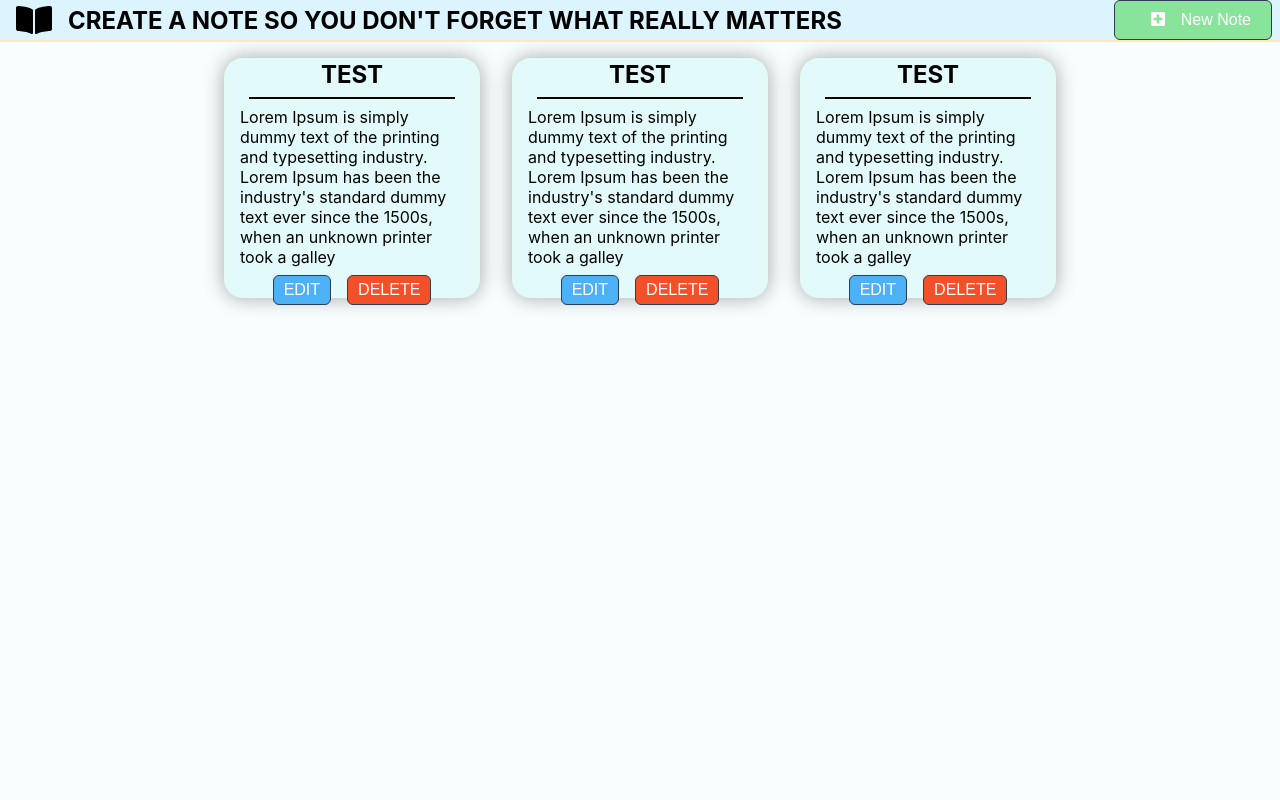
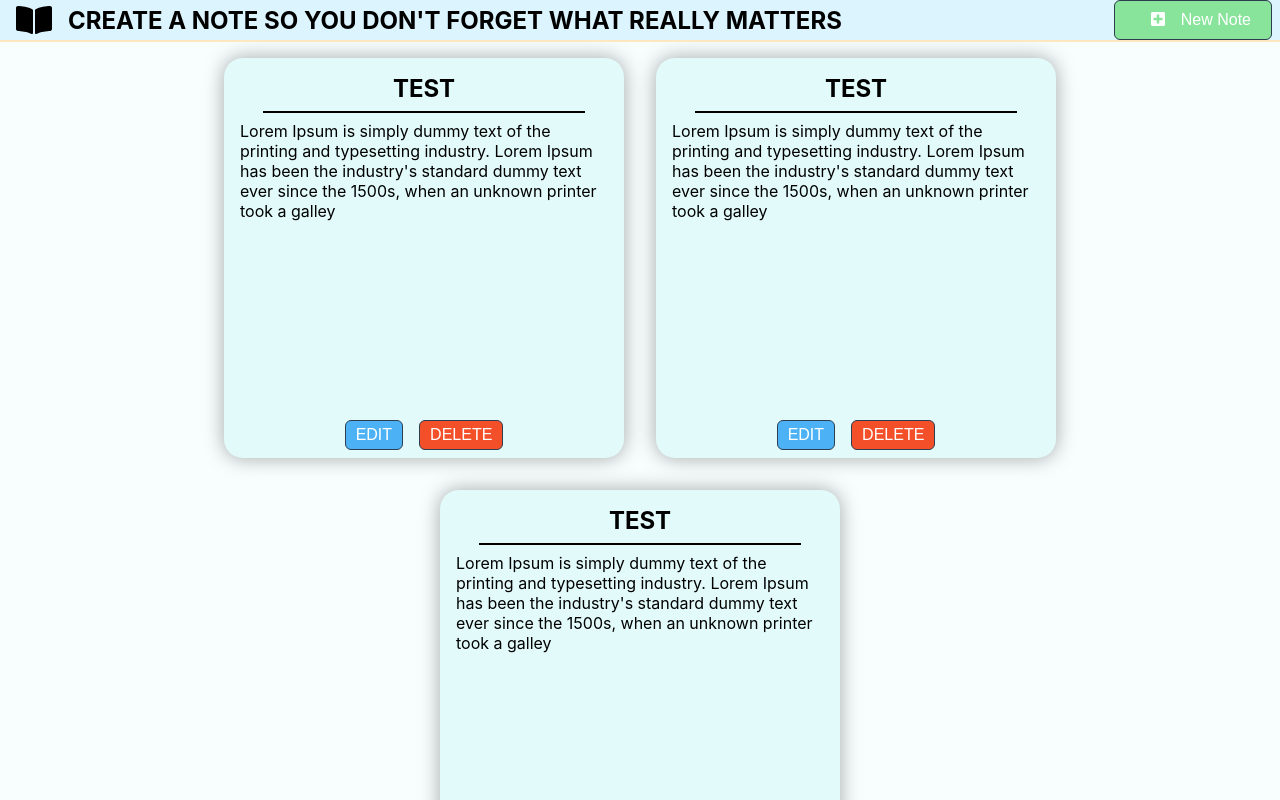
Before and after one commit to TucciAlessandro/PortableNotes, a React (Create React App) app: page / in a window 1280 px wide. Built offline with nearby package versions, Linux system fonts and the light colour scheme.

Commit message:
refactor

```diff
--- a/src/App.tsx
+++ b/src/App.tsx
@@ -1,7 +1,7 @@
 import React from "react";
 import "./App.css";
 import Navbar from "./components/Navbar";
-import styled from "styled-components";
+import styled from "styled-components/macro";
 import { BrowserRouter, Route, Link } from "react-router-dom";
 import Board from "./components/Board";
 import { MyThemeContextsProvider } from "./contexts/ThemeContexts";
@@ -18,10 +18,11 @@ const Container = styled.div`
 
 const BoardContainer = styled.div`
   width: 100%;
+  flex-wrap: wrap;
   overflow: auto;
   display: flex;
-  align-items:flex-start;
-  justify-content:center;
+  align-items: flex-start;
+  justify-content: center;
   flex-direction: row;
   height: 100%;
   background-color: #f8fefe;
--- a/src/components/Board.tsx
+++ b/src/components/Board.tsx
@@ -21,8 +21,8 @@ const NoteContainer = styled.div`
   background-color: #e3fafb;
   flex-direction: column;
   margin: 1rem;
-  width: 20vw;
-  height: 30vh;
+  width: 400px;
+  height: 400px;
   align-items: center;
   justify-content: center;
   border-radius: 19px;
@@ -86,11 +86,10 @@ function Board() {
     const note = { id: id, title: title, text: text };
     const newData = [...notes, note];
     setNotes(newData);
-    setText('0');
-    setTitle('0');
     toggleCreatePage();
   };
 
+  //
   const handleEdit = (id: string) => {
     const dataToEdit = notes.find((notes) => notes.id === id);
     dataToEdit && setTitle(dataToEdit.title);
--- a/src/components/CreateNote.tsx
+++ b/src/components/CreateNote.tsx
@@ -31,7 +31,7 @@ const InputCardContainer = styled.div`
   width: 60%;
   background: black;
 `;
-const StyledTextField = styled.input`
+const StyledTextField = styled.textarea`
   display: flex;
   border-radius: 19px;
   background: papayawhip;
@@ -84,20 +84,26 @@ function CreateNote({
 }: CreateNoteProps) {
   const { toggleCreatePage } = useMyCreatePageContext();
 
+  const handleKeyPress = (event: any) => {
+    event.persist();
+    if (event.keyCode == 13) {handleClick()}
+  };
+
   return (
     <CreatePageContainer>
       <InputCardContainer>
         <StyledTitleField
           value={title.toUpperCase()}
           onChange={handleChangeTitle}
-          type="text"
+          // type="text"
           name="title"
           placeholder="Write your Title here please."
         />
         <StyledTextField
           value={text}
+          onKeyDown={handleKeyPress}
           onChange={handleChangeText}
-          type="text"
+          // type="text"
           name="Text"
           placeholder="Write your Text here please."
         />
```
